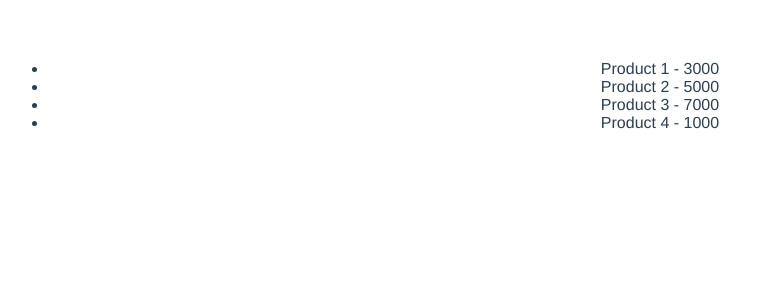
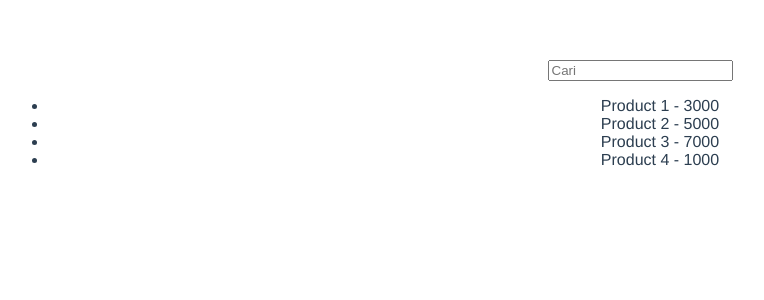
Before and after one commit to afifdgr/belajar-vuejs3, a Vue app: page / in a window 1280 px wide. Shown: the top 300 px of the page, without its empty margins (0-764 px from the left). Built offline with nearby package versions, Linux system fonts and the light colour scheme.

Commit message:
#6 Computed Properties

```diff
--- a/src/App.vue
+++ b/src/App.vue
@@ -1,14 +1,12 @@
 <template>
-  <div v-if="products.length">
-    <ul>
-      <li v-for="product in products" :key="product.id">
-        {{ product.title }} - {{ product.price }}
-      </li>
-    </ul>
-  </div>
-  <div v-else>
-    <p>Data Not Found</p>
-  </div>
+  <input type="text" v-model="cari" placeholder="Cari">
+
+  <ul>
+    <li v-for="product in cariData" :key="product.id">
+      {{ product.title }} - {{ product.price }}
+    </li>
+  </ul>
+
 </template>
 
 <script>
@@ -18,6 +16,7 @@ export default {
   name: 'App',
   data() {
     return {
+      cari: "",
       products: []
     };
   },
@@ -29,15 +28,13 @@ export default {
       { id: 4, title: "Product 4", price: 1000 }
     ];
   },
-  /* beforeCreate() {
-    console.log('Before Create')
-  },
-  beforeMount() {
-    console.log('Before Mount')
-  },
-  mounted() {
-    console.log('Mounted')
-  } */
+  computed: {
+    cariData() {
+      return this.products.filter((product) => {
+        return product.title.match(this.cari);
+      });
+    }
+  }
 };
 </script>
 
```
